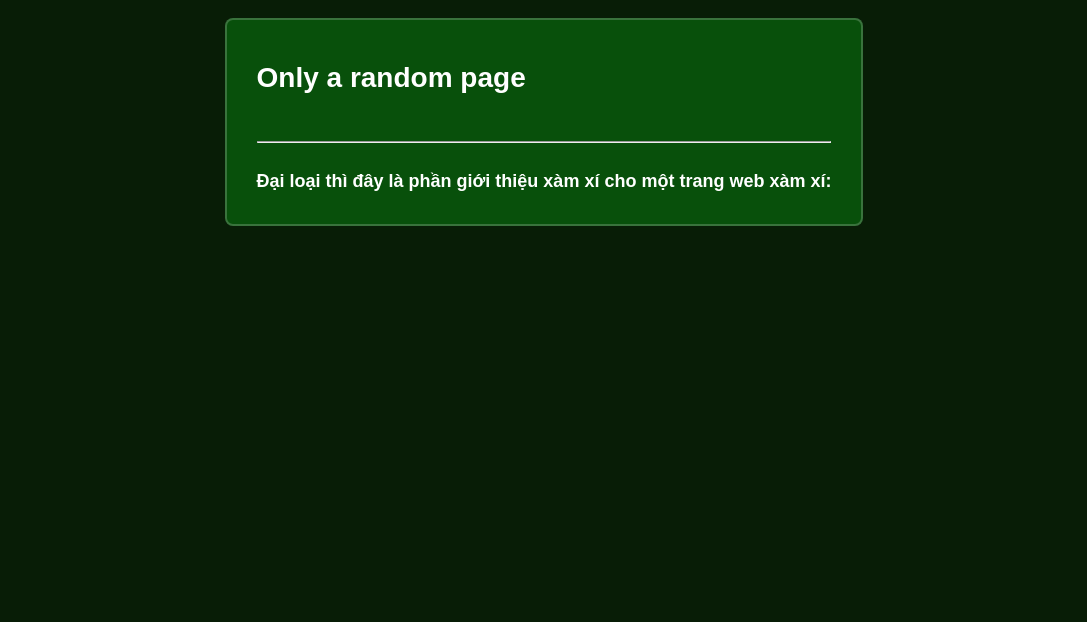
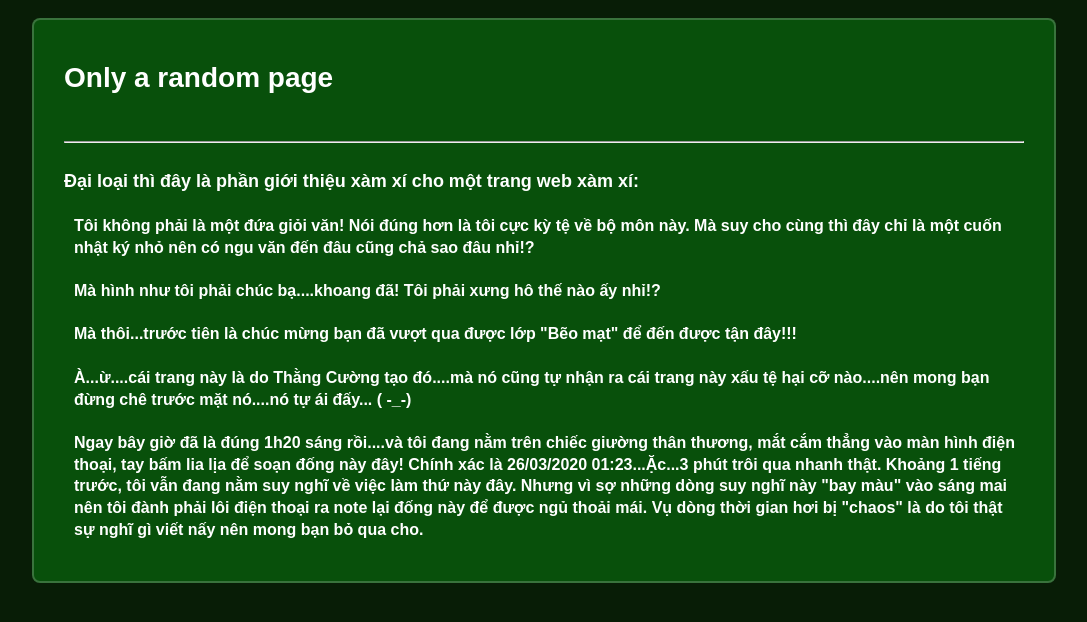
Before and after one commit to kaitoz11/cuong, a plain HTML site: page index.html in a window 1280 px wide. Shown: the whole page, without its empty margins (96-1183 px from the left). Drawn offline with Linux system fonts and the light colour scheme.

Commit message:
Update index.html

```diff
--- a/index.html
+++ b/index.html
@@ -12,7 +12,18 @@
       <span class="size4">Đại loại thì đây là phần giới thiệu xàm xí cho một trang web xàm xí:</span>
       <br>
       <div class="quote">
-
+        <p class="size3">
+          Tôi không phải là một đứa giỏi văn! Nói đúng hơn là tôi cực kỳ tệ về bộ môn này. Mà suy cho cùng thì đây chỉ là một cuốn nhật ký nhỏ nên có ngu văn đến đâu cũng chả sao đâu nhỉ!?
+          <br><br>
+          Mà hình như tôi phải chúc bạ....khoang đã! Tôi phải xưng hô thế nào ấy nhỉ!?
+          <br><br>
+          Mà thôi...trước tiên là chúc mừng bạn đã vượt qua được lớp "Bẽo mạt" để đến được tận đây!!!
+          <br><br>
+          À...ừ....cái trang này là do Thằng Cường tạo đó....mà nó cũng tự nhận ra cái trang này xấu tệ hại cỡ nào....nên mong bạn đừng chê trước mặt nó....nó tự ái đấy... ( -_-)
+          <br><br>
+          Ngay bây giờ đã là đúng 1h20 sáng rồi....và tôi đang nằm trên chiếc giường thân thương, mắt cắm thẳng vào màn hình điện thoại, tay bấm lia lịa để soạn đống này đây! Chính xác là 26/03/2020 01:23...Ặc...3 phút trôi qua nhanh thật. Khoảng 1 tiếng trước, tôi vẫn đang nằm suy nghĩ về việc làm thứ này đây. Nhưng vì sợ những dòng suy nghĩ này "bay màu" vào sáng mai nên tôi đành phải lôi điện thoại ra note lại đống này để được ngủ thoải mái. Vụ dòng thời gian hơi bị "chaos" là do tôi thật sự nghĩ gì viết nấy nên mong bạn bỏ qua cho.
+        </p>
+      </div>
       </div>
     </div>
 </body>
```
